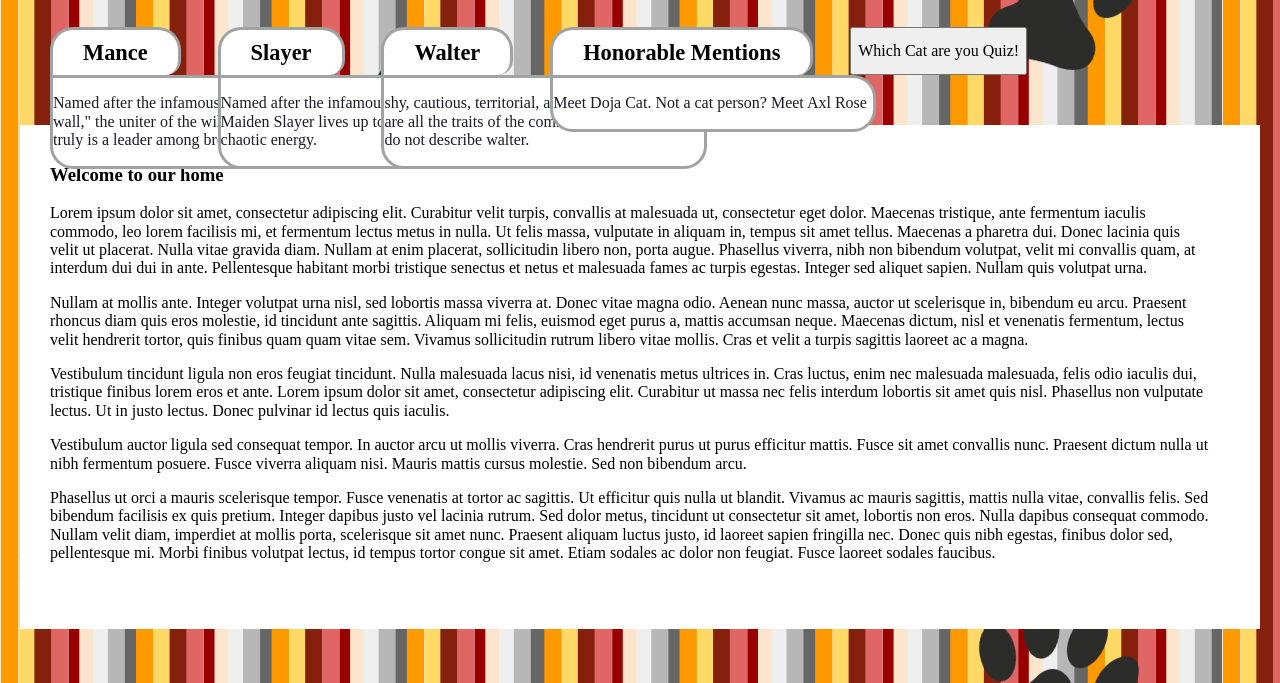
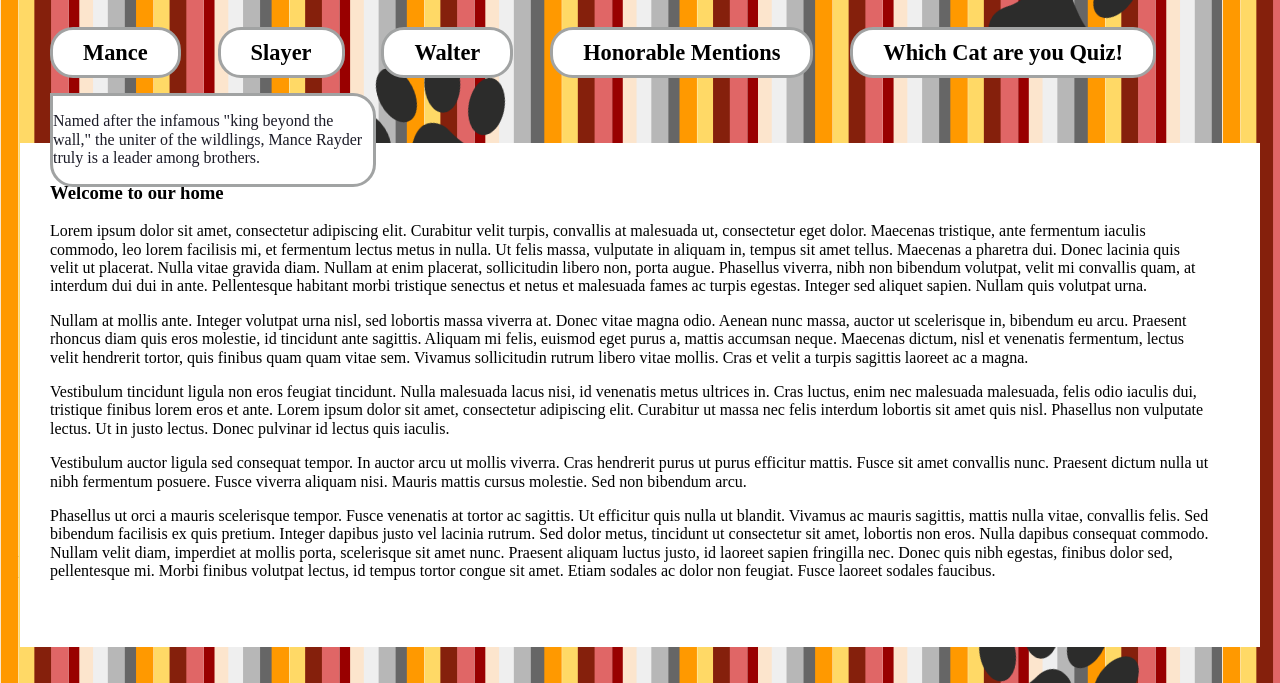
Before and after one commit to rach0c0/Fur-Covered-Home, a plain HTML site: page index.html in a window 1280 px wide. Both pictures are taken after a click on the button "Mance". Shown: the part 117-800 px from the top of the page. Drawn offline with Linux system fonts and the light colour scheme.

Commit message:
nav functionality

```diff
--- a/index.html
+++ b/index.html
@@ -11,35 +11,35 @@
     </header>
 <nav>
     <div class="site-nav">
-        <div class="toggle-container Mance-open">
-            <button class="btn" type="button">Mance</button>
+        <div class="toggle-m-container Mance-open">
+            <button class="btn-m" type="button">Mance</button>
             <div class="info-pannel">
                 <p>Named after the infamous "king beyond the wall," the uniter of the wildlings, Mance Rayder truly is a leader among brothers.</p>
             </div>
         </div>
 
-        <div class="toggle-container Slayer-open">
-            <button class="btn" type="button">Slayer</button>
+        <div class="toggle-s-container Slayer-open">
+            <button class="btn-s" type="button">Slayer</button>
             <div class="info-pannel">
                 <p>Named after the infamous metal pioneers, Maiden Slayer lives up to the legacy with pure chaotic energy.</p>
             </div>
         </div>
 
-        <div class="toggle-container Walter-open">
-            <button class="btn" type="button">Walter</button>
+        <div class="toggle-w-container Walter-open">
+            <button class="btn-w" type="button">Walter</button>
             <div class="info-pannel">
                 <p>shy, cautious, territorial, and independent. These are all the traits of the common housecat. These do not describe walter.</p>
             </div>
         </div>
 
-        <div class="toggle-container HM-open">
-            <button class="btn" type="button">Honorable Mentions</button>
+        <div class="toggle-hm-container HM-open">
+            <button class="btn-hm" type="button">Honorable Mentions</button>
             <div class="info-pannel">
-                <p>Meet Doja Cat. Not a cat person? Meet Axl Rose</p>
+                <p>Meet Doja Cat the cat. Not a cat person? Meet Axl Rose</p>
             </div>
         </div>
 
-        <button href="#quiz" class="quiz-link" type="button">Which Cat are you Quiz!</button>
+        <button class="quiz-link" href="#quiz" type="button">Which Cat are you Quiz!</button>
     </div>
 </nav>
 
--- a/script/Elavate.js
+++ b/script/Elavate.js
@@ -34,18 +34,18 @@ alert('Tranlation: Welcome to our home!');
 
 //info pannel toggle
 //=====================================================
-document.querySelector('.btn').addEventListener("click", () => {
-    document.querySelector(".toggle-container").classList.toggle("Mance-open")
+document.querySelector('.btn-m').addEventListener("click", () => {
+    document.querySelector(".toggle-m-container").classList.toggle("Mance-open")
 });
 
-document.querySelector('.btn').addEventListener("click", () => {
-    document.querySelector(".toggle-container").classList.toggle("Slayer-open")
+document.querySelector('.btn-s').addEventListener("click", () => {
+    document.querySelector(".toggle-s-container").classList.toggle("Slayer-open")
 });
 
-document.querySelector('.btn').addEventListener("click", () => {
-    document.querySelector(".toggle-container").classList.toggle("Walter-open")
+document.querySelector('.btn-w').addEventListener("click", () => {
+    document.querySelector(".toggle-w-container").classList.toggle("Walter-open")
 });
 
-document.querySelector('.btn').addEventListener("click", () => {
-    document.querySelector(".toggle-container").classList.toggle("HM-open")
+document.querySelector('.btn-hm').addEventListener("click", () => {
+    document.querySelector(".toggle-hm-container").classList.toggle("HM-open")
 });
--- a/styles/Main.css
+++ b/styles/Main.css
@@ -37,8 +37,6 @@ body {
     flex-wrap: wrap;
     column-gap: 3%;
     margin-left: 50px;
-    /*z-index: 1;
-    position: absolute;*/
 }
 
 .intro-container {
@@ -117,20 +115,36 @@ body {
 
 /* nav pannel
 =========================================================*/
- .btn, .btn:visited {
-    display: inline-flex;
+ .btn-m, .btn-s, .btn-w, .btn-hm, .quiz-link, .quiz-link:visited, .quiz-link:active {
+    display: inline;
     color: black;
     font-weight: 700;
     font-size: 140%;
     text-align: center;
     text-decoration: none;
-    border-radius: 23px 23px 15px 0px;
+    border-radius: 23px;
     background-color: white;
     border: solid;
-    border-bottom: 0px;
     border-color: #a1a3a3;
     padding: 10px 30px 10px 30px;
+    margin-bottom: 15px;
     flex-shrink: 0;
+}
+
+.Mance-open  .info-pannel{
+    display: none;
+}
+
+.Slayer-open  .info-pannel{
+    display: none;
+}
+
+.Walter-open  .info-pannel{
+    display: none;
+}
+
+.HM-open  .info-pannel{
+    display: none;
 }
 
 .info-pannel{
@@ -144,92 +158,30 @@ body {
     width: 25%;
 }
 
-.Mance-open .Slayer-open .Walter-open .HM-open .info-pannel{
-    display: none;
-}
-
-.Mance-open .Slayer-open .Walter-open .HM-open .btn {
-    background: white;
-    color: #1b1b27;
-    border: solid;
-    border-color: white;
-    border-radius: 23px;
-}
- .Mance-open .Slayer-open .Walter-open .HM-open .btn:hover, .btn:focus .btn:active {
+ .btn-m:hover, .btn-s:hover, .btn-w:hover, .btn-hm:hover, .quiz-link:hover, .quiz-link:focus {
     background: white;
     color: #1b1b27;
     border: solid #a1a3a3;
+    text-decoration: underline;
+
 }
 
-/*.Slayer-open .info-pannel{
-    display: none;
-}
-
-.Slayer-open .btn {
-    background: white;
-    color: #1b1b27;
-    border: solid;
-    border-color: white;
-    border-radius: 23px;
-}
- .Slayer-open .btn:hover, .btn:focus .btn:active {
-    background: white;
-    color: #1b1b27;
-    border: solid #a1a3a3;
-}
-
-.Walter-open .info-pannel{
-    display: none;
-}
-
-.Walter-open .btn {
-    background: white;
-    color: #1b1b27;
-    border: solid;
-    border-color: white;
-    border-radius: 23px;
-}
- .Walter-open .btn:hover, .btn:focus .btn:active {
-    background: white;
-    color: #1b1b27;
-    border: solid #a1a3a3;
-}
-
-.HM-open .info-pannel{
-    display: none;
-}
-
-.HM-open .btn {
-    background: white;
-    color: #1b1b27;
-    border: solid;
-    border-color: white;
-    border-radius: 23px;
-}
- .HM-open .btn:hover, .btn:focus .btn:active {
-    background: white;
-    color: #1b1b27;
-    border: solid #a1a3a3;*/
-}
-
-.quiz-link .quiz-link:visited {
+.btn-m:visited, .btn-s:visited, .btn-w:visited, .btn-hm:visited, .btn-m:active, .btn-s:active, .btn-w:active, .btn-hm:active {
     display: inline;
     color: black;
     font-weight: 700;
     font-size: 140%;
     text-align: center;
     text-decoration: none;
-    border-radius: 23px;
+    border-radius: 23px 23px 15px 0px;
     background-color: white;
     border: solid;
-    border-color: white;
+    border-bottom: 0px;
+    border-color: #a1a3a3;
     padding: 10px 30px 10px 30px;
-}
+    margin-bottom:0px;
+    flex-shrink: 0;
 
- .quiz-link:hover, .quiz-link:focus .quiz-link:active {
-    background: white;
-    color: #1b1b27;
-    border: solid #a1a3a3;
 }
 
 
```
